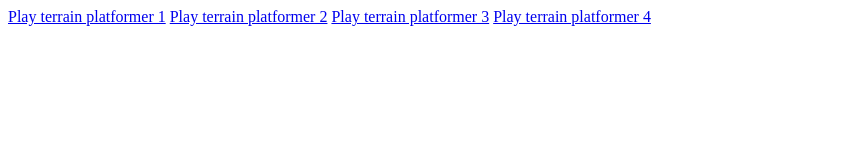
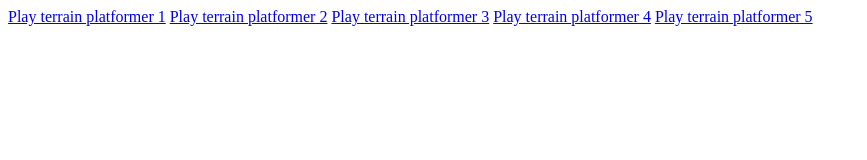
Before and after one commit to terrainplatformer/terrainplatformer.github.io, a plain HTML site: page index.html in a window 1280 px wide. Shown: the whole page, without its empty margins (0-867 px from the left). Drawn offline with Linux system fonts and the light colour scheme.

Commit message:
Update index.html

```diff
--- a/index.html
+++ b/index.html
@@ -2,3 +2,4 @@
 <a href="TerrainPlatformer2.html" target="_blank">Play terrain platformer 2</a>
 <a href="TerrainPlatformer3.html" target="_blank">Play terrain platformer 3</a>
 <a href="TerrainPlatformer4.html" target="_blank">Play terrain platformer 4</a>
+<a href="TerrainPlatformer5-Alpha.html" target="_blank">Play terrain platformer 5</a>
```
